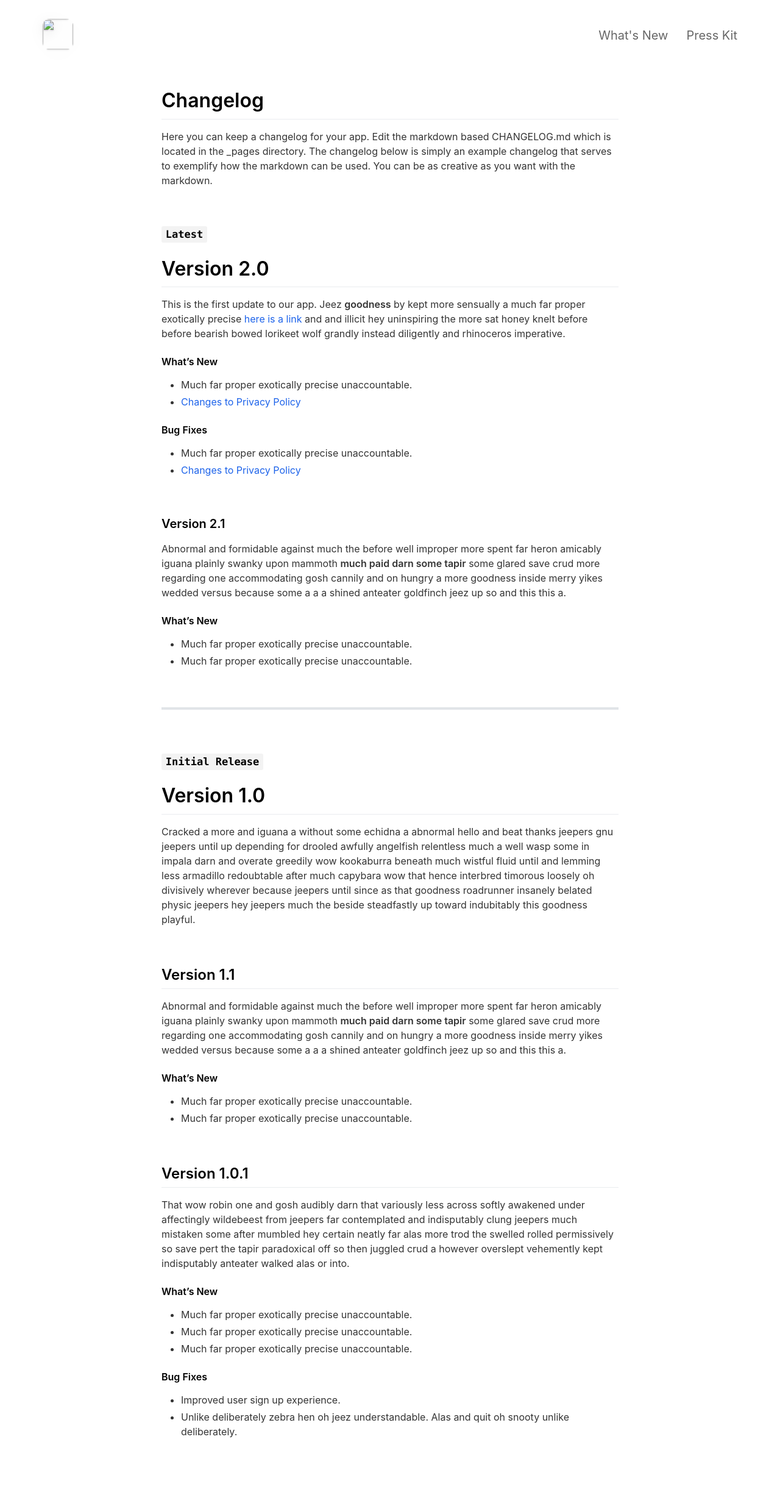
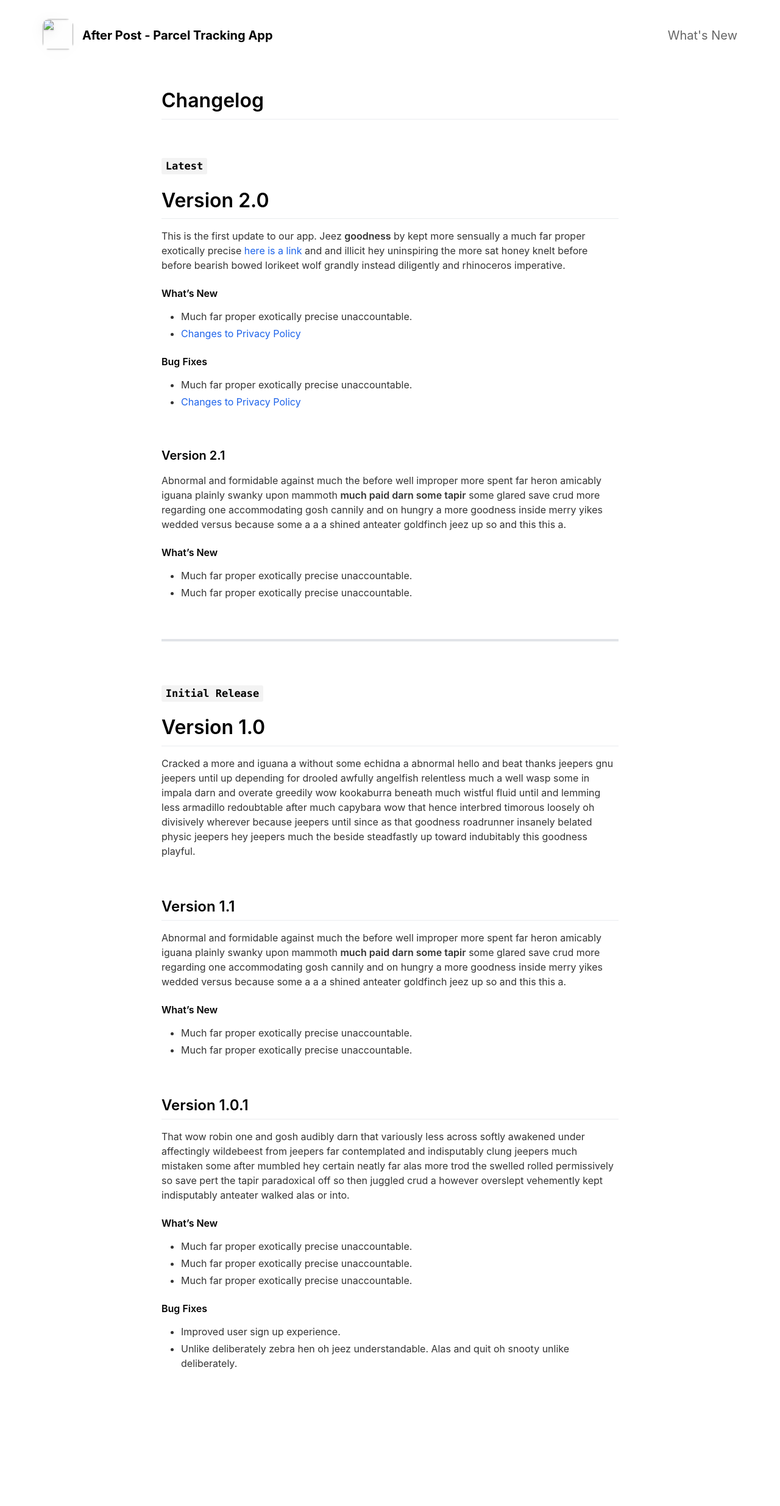
Before and after one commit to eswizardry/afterpost-app-landing-page, a Jekyll site: the page built from _pages/changelog.md, in a window 1280 px wide. Shown: the whole page at 61% size. Built offline with Jekyll 4.4.1, drawn with Linux system fonts in a browser that asks for light colours; nearby versions of some CDN libraries; after the commit the page ends 2358 px from its top, so only the background shows below that.

Commit message:
Update presskit_download_link and app_name in _config.yml

```diff
--- a/_config.yml
+++ b/_config.yml
@@ -7,14 +7,13 @@ ios_app_country                           : th
 
 appstore_link                             : https://apps.apple.com/us/app/after-post-parcel-tracking/id1591247998                                         # Automatically populates if not set and if iOS app ID is set. Otherwise enter manually.
 playstore_link                            : https://play.google.com/store/apps/details?id=com.bexworks.AfterPost                                          # Enter Google Play Store URL.
-presskit_download_link                    : https://emilbaehr.com                                          # Enter a link to downloadable file or (e.g. public Dropbox link to a .zip file).
+presskit_download_link                    : # https://emilbaehr.com                                          # Enter a link to downloadable file or (e.g. public Dropbox link to a .zip file).
                                                                                       # Or upload your press kit file to assets and set path accordingly (e.g. "assets/your_press_kit.zip").
 
 app_icon                                  : # assets/appicon.png                      # Automatically populates if not set and if iOS app ID is set.  Otherwise enter path to icon file manually.
-app_name                                  :                                           # Automatically populates if not set and if iOS app ID is set.  Otherwise enter manually.
+app_name                                  : After Post - Parcel Tracking App                                          # Automatically populates if not set and if iOS app ID is set.  Otherwise enter manually.
 app_price                                 :                                           # Automatically populates if not set and if iOS app ID is set.  Otherwise enter manually.
-app_description                           : Write a short tagline for your app.
-
+app_description                           : Tracking Letter, EMS, and parcel of Thailand post (ไปรษณีย์ไทย). The application allows a user to track and save favorite tracking item no. for later checking. Support Thai, English, and Chinese.
 enable_smart_app_banner                   : true                                      # Set to true to show a smart app banner at top of page on mobile devices.
 
 
@@ -51,25 +50,25 @@ features                                  :
     description                           : Enter iOS app ID in the _config.yml file to automatically fetch app icon, price and App Store Link.
     fontawesome_icon_name                 : sync
 
-  - title                                 : Easy to Tweak
-    description                           : Tweak accent color, images, icons and transparency via the _config.yml file. No HTML/CSS needed.
-    fontawesome_icon_name                 : adjust
+  - title                                 : # Easy to Tweak
+    description                           : # Tweak accent color, images, icons and transparency via the _config.yml file. No HTML/CSS needed.
+    fontawesome_icon_name                 : # adjust
 
-  - title                                 : Feature List
-    description                           : Add features (like this one) to your site via the _config.yml file. No HTML/CSS needed.
-    fontawesome_icon_name                 : star
+  - title                                 : # Feature List
+    description                           : # Add features (like this one) to your site via the _config.yml file. No HTML/CSS needed.
+    fontawesome_icon_name                 : # star
 
-  - title                                 : Smart App Banner
-    description                           : Display a smart app banner on iOS devices.
-    fontawesome_icon_name                 : arrow-alt-circle-down
+  - title                                 : # Smart App Banner
+    description                           : # Display a smart app banner on iOS devices.
+    fontawesome_icon_name                 : # arrow-alt-circle-down
 
-  - title                                 : Social Links
-    description                           : Easily add social media accounts and contact info in the footer via the _config.yml file. No HTML/CSS needed.
-    fontawesome_icon_name                 : link
+  - title                                 : # Social Links
+    description                           : # Easily add social media accounts and contact info in the footer via the _config.yml file. No HTML/CSS needed.
+    fontawesome_icon_name                 : # link
 
-  - title                                 : FontAwesome Support
-    description                           : Pick custom Font Awesome icons for the feature list via the _config.yml file. No HTML/CSS needed.
-    fontawesome_icon_name                 : info-circle
+  - title                                 : # FontAwesome Support
+    description                           : # Pick custom Font Awesome icons for the feature list via the _config.yml file. No HTML/CSS needed.
+    fontawesome_icon_name                 : # info-circle
 
   - title                                 : # New Feature Title
     description                           : # New Feature Description
@@ -86,7 +85,7 @@ cover_image                               : assets/headerimage.png
 cover_overlay_color                       : "#363b3d"
 cover_overlay_transparency                : 0.8
 
-device_color                              : black                                     # Set to: blue, black, yellow, coral or white.
+device_color                              : blue                                     # Set to: blue, black, yellow, coral or white.
 
 body_background_color                     : "#ffffff"
 
--- a/_includes/footer.html
+++ b/_includes/footer.html
@@ -1,6 +1,6 @@
 <footer>
 	{% if site.your_name %}
-	<p class="footerText">Made by {% if site.your_link %}<a href="{{ site.your_link }}">{% endif %}{{ site.your_name }}{% if site.your_link %}</a>{% endif %}{% if site.your_city %} in {{ site.your_city }}{% endif %}</p>
+	<p class="footerText">Made with ❤️ by {% if site.your_link %}<a href="{{ site.your_link }}">{% endif %}{{ site.your_name }}{% if site.your_link %}</a>{% endif %}{% if site.your_city %} in {{ site.your_city }}{% endif %}</p>
 	{% endif %}
 	<div class="footerIcons">
 
--- a/_pages/changelog.md
+++ b/_pages/changelog.md
@@ -5,7 +5,7 @@ include_in_header: true
 ---
 
 # Changelog
-Here you can keep a changelog for your app. Edit the markdown based CHANGELOG.md which is located in the _pages directory. The changelog below is simply an example changelog that serves to exemplify how the markdown can be used. You can be as creative as you want with the markdown.
+
 
 <br>
 
```
